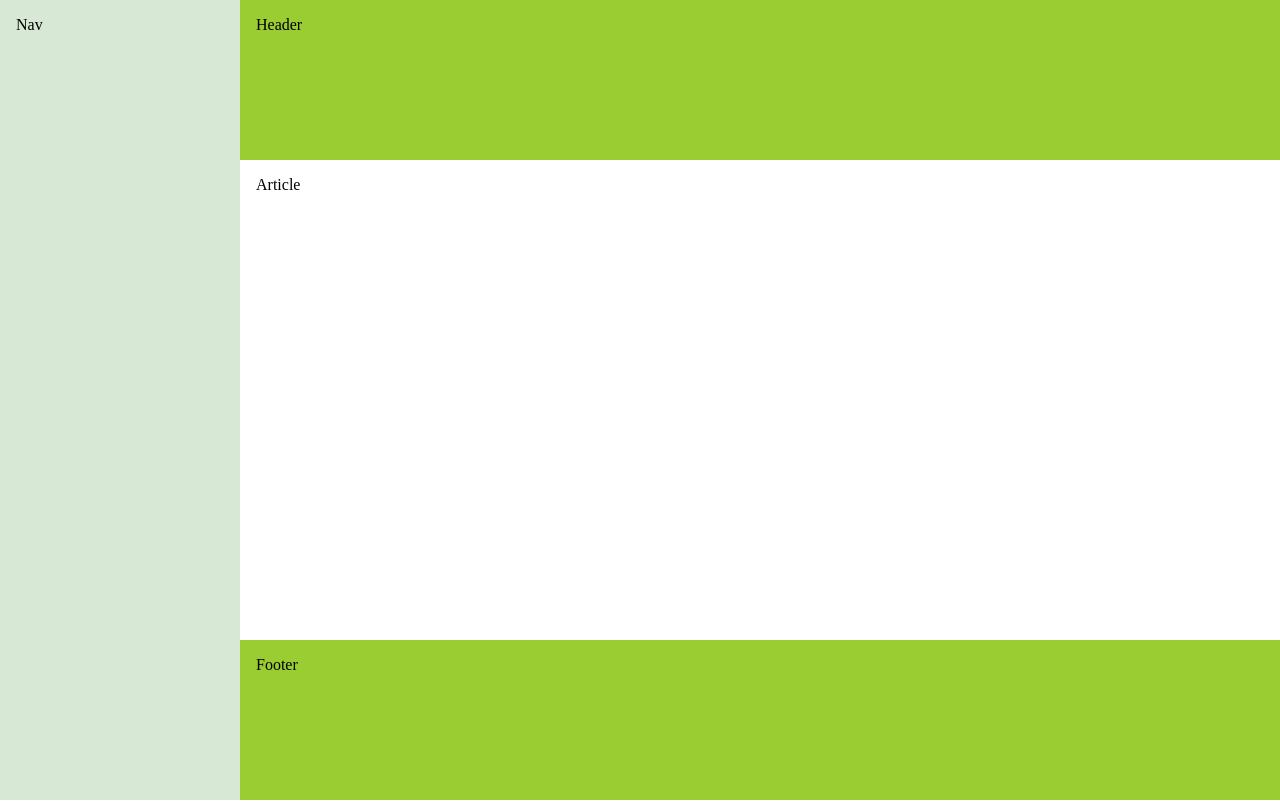
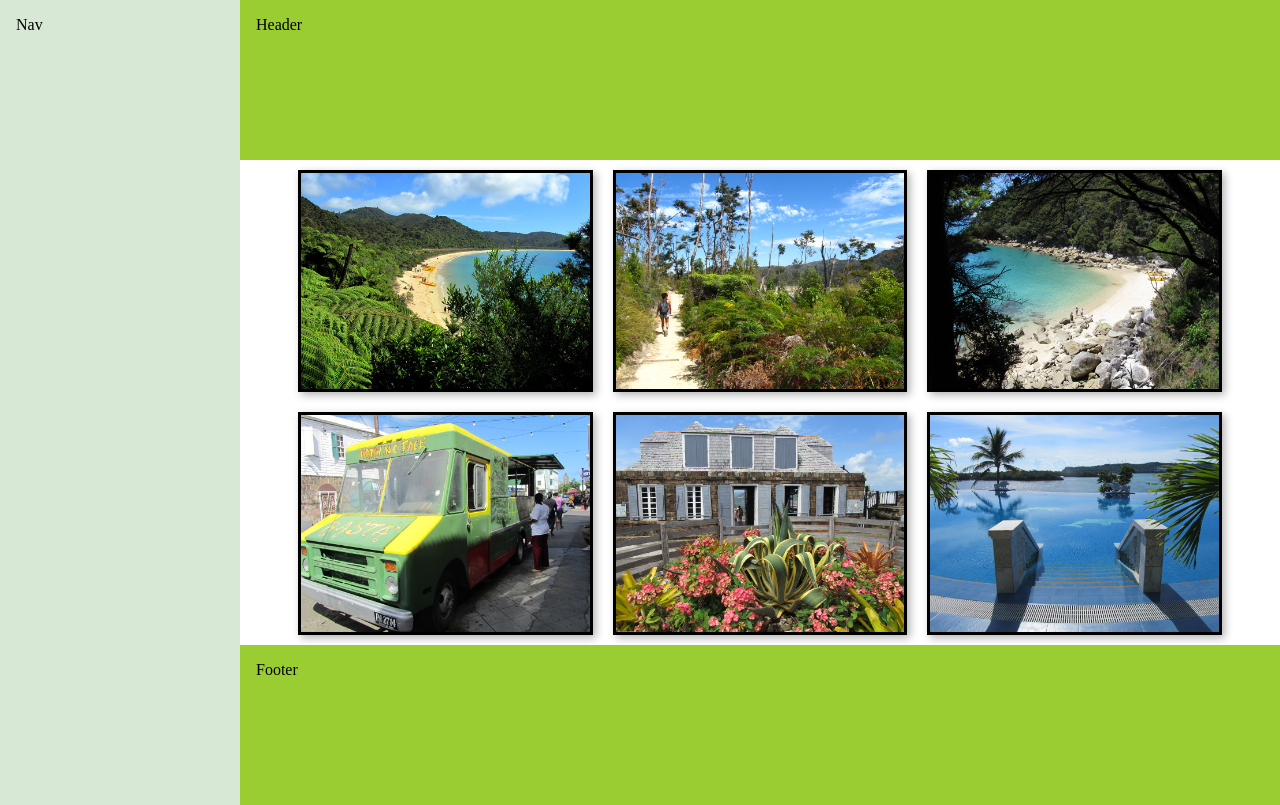
Before and after one commit to Avinash8577rai/Web-Dev-html--css-, a plain HTML site: page Website Layout/Index.html in a window 1280 px wide. Drawn offline with Linux system fonts and the light colour scheme.

Commit message:
[Avinash] add a photo galaary layout in my website using html and css

```diff
--- a/Website Layout/Index.html
+++ b/Website Layout/Index.html
@@ -1,3 +1,4 @@
+
 <!DOCTYPE html>
 <html lang="en">
 <head>
@@ -10,9 +11,17 @@
     <nav class="col-1">Nav</nav>
     <div class="col-2">
         <header>Header</header>
-        <main class="content">
-            <article>Article</article>
-        </main>
+        <main class="cards">
+
+
+                <img src="./asset/22m.jpg" alt="Sample photo">
+                <img src="./asset/23m.jpg" alt="Sample photo">
+                <img src="./asset/24m.jpg" alt="Sample photo">
+                <img src="./asset/27m.jpg" alt="Sample photo">
+                <img src="./asset/28m.jpg" alt="Sample photo">
+                <img src="./asset/32m.jpg" alt="Sample photo">
+
+            </main>
         <footer>Footer</footer>
     </div>
 </body>
--- a/Website Layout/style.css
+++ b/Website Layout/style.css
@@ -31,3 +31,25 @@ header, footer {
 header, footer, article, nav {
     padding: 1em;
 }
+.cards {
+    display: flex;
+    flex-wrap: wrap;
+    align-items: flex-start;
+    flex-direction: column;
+    max-height: 100vh;
+  }
+
+  .cards img {
+    margin: 10px;
+    border: 3px solid #000;
+    box-shadow: 3px 3px 8px 0px rgba(0,0,0,0.3);
+    max-width: 23vw;
+  }
+  @media (min-width: 600px) {
+    .cards {
+        height: auto;
+        flex-direction: row; /* Make images align in rows */
+        justify-content: center;
+        align-content: flex-start;
+    }
+}
```
Also changed, not shown: Website Layout/asset/22m.jpg (added), Website Layout/asset/23m.jpg (added), Website Layout/asset/24m.jpg (added), Website Layout/asset/27m.jpg (added), Website Layout/asset/28m.jpg (added), Website Layout/asset/29m.jpg (added), Website Layout/asset/30m.jpg (added), Website Layout/asset/32m.jpg (added), Website Layout/asset/33m.jpg (added).
